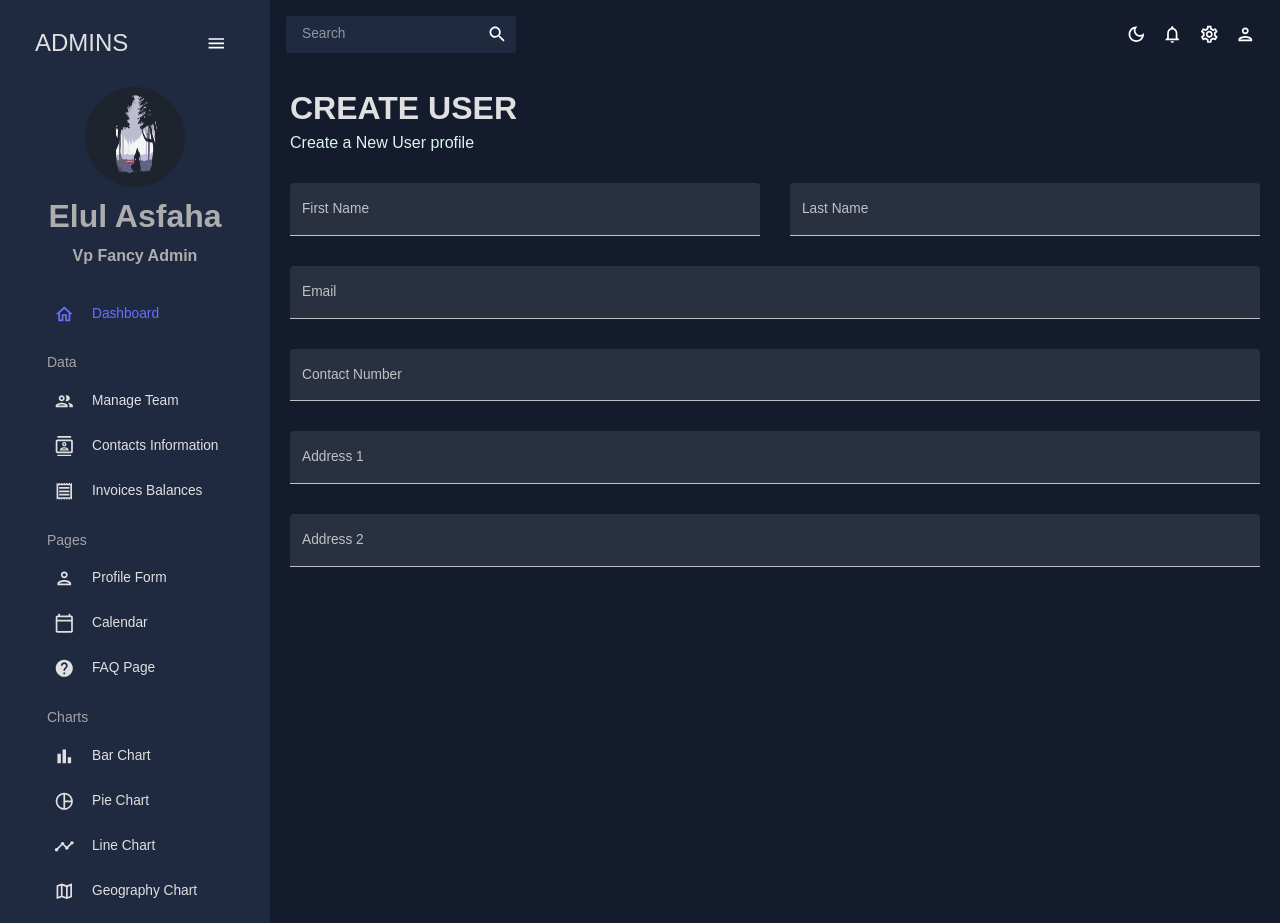
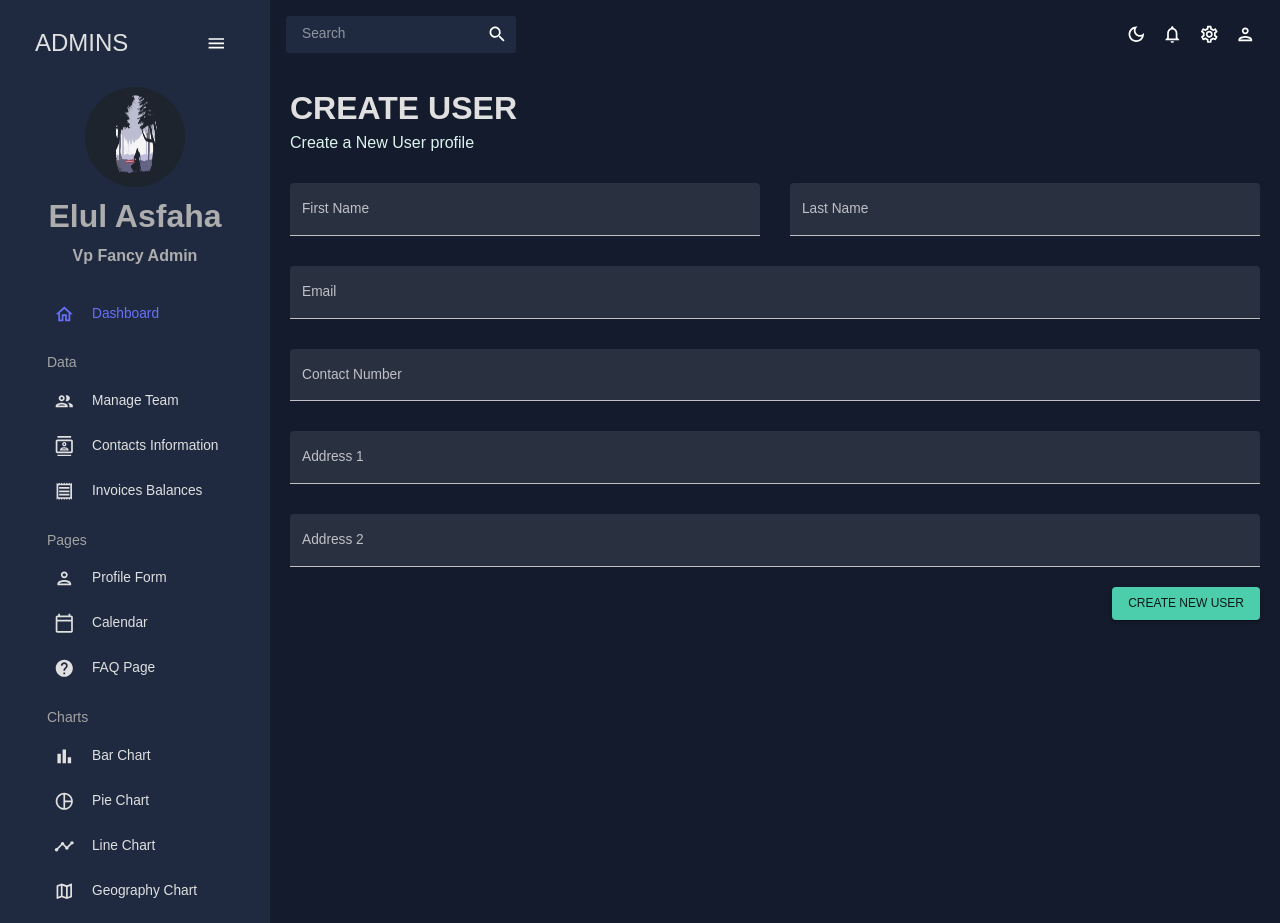
Before and after one commit to Elul-Asfaha/dashboard, a React (Vite) app: page /form in a window 1280 px wide. Built offline with nearby package versions, Linux system fonts and the light colour scheme.

Commit message:
added a button and fixed the firstName issue

```diff
--- a/src/scenes/form/index.jsx
+++ b/src/scenes/form/index.jsx
@@ -9,7 +9,7 @@
         console.log(value);
     };
     const initialValues = {
-        firtName: "",
+        firstName: "",
         lastName: "",
         email: "",
         contact: "",
@@ -141,6 +141,15 @@
                                 sx={{ gridColumn: "span 4" }}
                             />
                         </Box>
+                        <Box display='flex' justifyContent='end' mt='20px'>
+                            <Button
+                                type='submit'
+                                color='secondary'
+                                variant='contained'
+                            >
+                                Create New User
+                            </Button>
+                        </Box>
                     </form>
                 )}
             </Formik>
```
